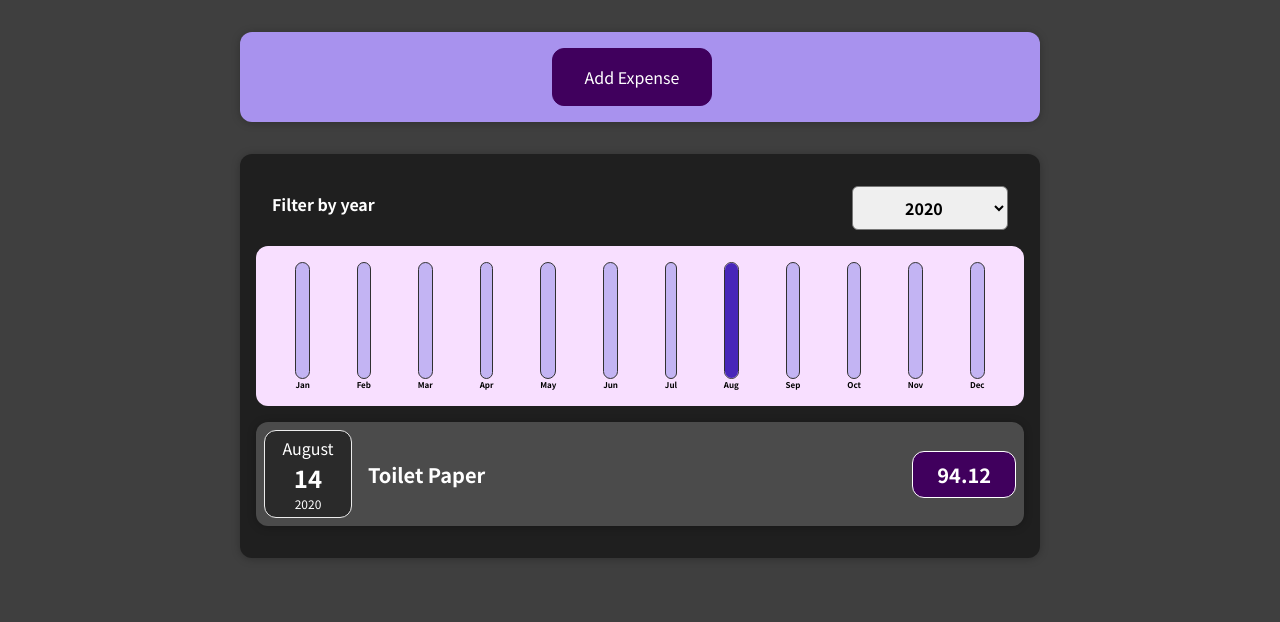
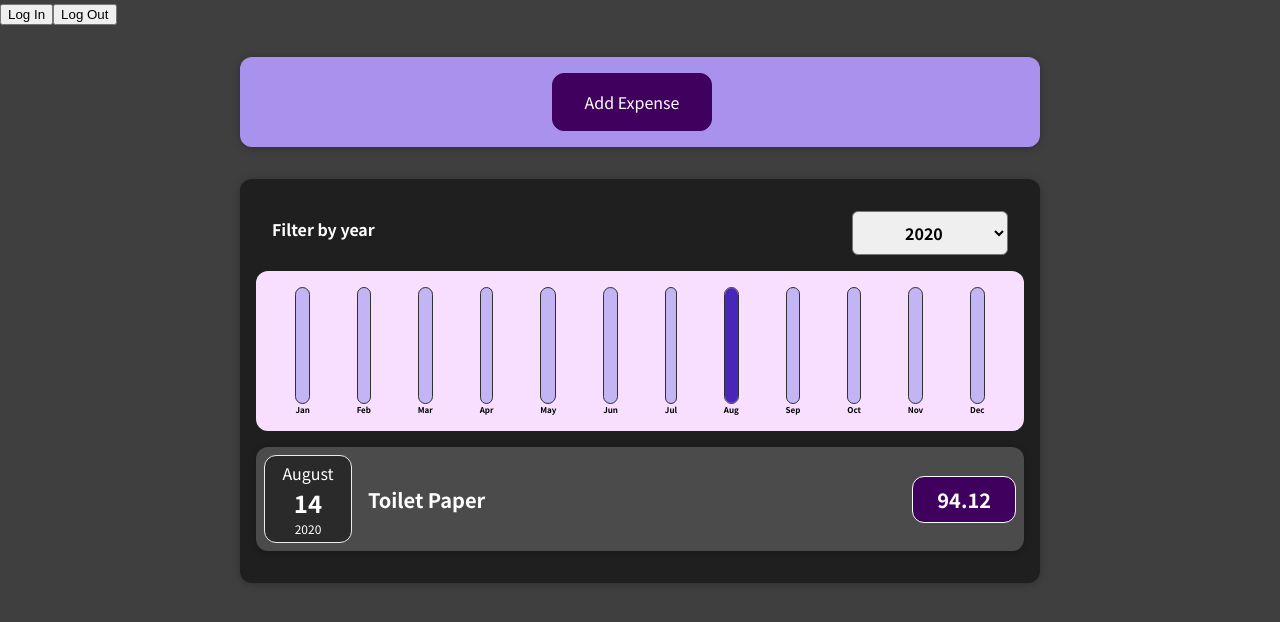
Before and after one commit to ilkayaktas/react-complete-guide, a React (Create React App) app: page / in a window 1280 px wide. Shown: the top 622 px of the page. Built offline with nearby package versions, Linux system fonts and the light colour scheme.

Commit message:
Auth0 library is added. Login, Logout and Profile screens are implemented.

```diff
--- a/package.json
+++ b/package.json
@@ -3,6 +3,7 @@
   "version": "0.1.0",
   "private": true,
   "dependencies": {
+    "@auth0/auth0-react": "^1.9.0",
     "@testing-library/jest-dom": "^5.11.6",
     "@testing-library/react": "^11.2.2",
     "@testing-library/user-event": "^12.5.0",
--- a/src/App.js
+++ b/src/App.js
@@ -1,6 +1,9 @@
 import React, {useState} from "react";
 import Expenses from './components/Expenses/Expenses';
 import NewExpense from "./components/NewExpense/NewExpense";
+import LoginButton from "./components/Login/LoginButton";
+import LogoutButton from "./components/Login/LogoutButton";
+import Profile from "./components/Login/Profile";
 
 const INITIAL_VALUE = [
     {
@@ -35,6 +38,9 @@
 
     return (
         <div>
+            <LoginButton/>
+            <LogoutButton/>
+            <Profile/>
             <NewExpense onAddExpense = {addExpenseHandler}/>
             <Expenses items = {expenses}/>
         </div>
--- /dev/null
+++ b/src/components/Login/LoginButton.js
@@ -0,0 +1,10 @@
+import React from "react";
+import { useAuth0 } from "@auth0/auth0-react";
+
+const LoginButton = () => {
+    const { loginWithRedirect } = useAuth0();
+
+    return <button onClick={() => loginWithRedirect()}>Log In</button>;
+};
+
+export default LoginButton;
--- /dev/null
+++ b/src/components/Login/LogoutButton.js
@@ -0,0 +1,14 @@
+import React from "react";
+import { useAuth0 } from "@auth0/auth0-react";
+
+const LogoutButton = () => {
+    const { logout } = useAuth0();
+
+    return (
+        <button onClick={() => logout({ returnTo: window.location.origin })}>
+            Log Out
+        </button>
+    );
+};
+
+export default LogoutButton;
--- /dev/null
+++ b/src/components/Login/Profile.js
@@ -0,0 +1,22 @@
+import React from "react";
+import { useAuth0 } from "@auth0/auth0-react";
+
+const Profile = () => {
+    const { user, isAuthenticated, isLoading } = useAuth0();
+
+    if (isLoading) {
+        return <div>Loading ...</div>;
+    }
+
+    return (
+        isAuthenticated && (
+            <div>
+                <img src={user.picture} alt={user.name} />
+                <h2>{user.name}</h2>
+                <p>{user.email}</p>
+            </div>
+        )
+    );
+};
+
+export default Profile;
--- a/src/index.js
+++ b/src/index.js
@@ -1,6 +1,18 @@
-import ReactDOM from 'react-dom';
+import React from "react";
+import ReactDOM from "react-dom";
+import App from "./App";
+import {Auth0Provider} from "@auth0/auth0-react";
 
 import './index.css';
-import App from './App';
 
-ReactDOM.render(<App/>, document.getElementById('root'));
+ReactDOM.render(
+    <Auth0Provider
+        domain = "dev-q54874dm.us.auth0.com"
+        clientId = "MAQrAGQyeMTrlHnM2Eb8Yx0s5IjDV4z7"
+        redirectUri = {window.location.origin}
+        audience="https://dev-q54874dm.us.auth0.com/api/v2/"
+        scope="read:current_user update:current_user_metadata"
+    >
+        <App/>
+    </Auth0Provider>,
+    document.getElementById('root'));
```
Also changed, not shown: 2 other files (tests, documents, lock files or other folders).
